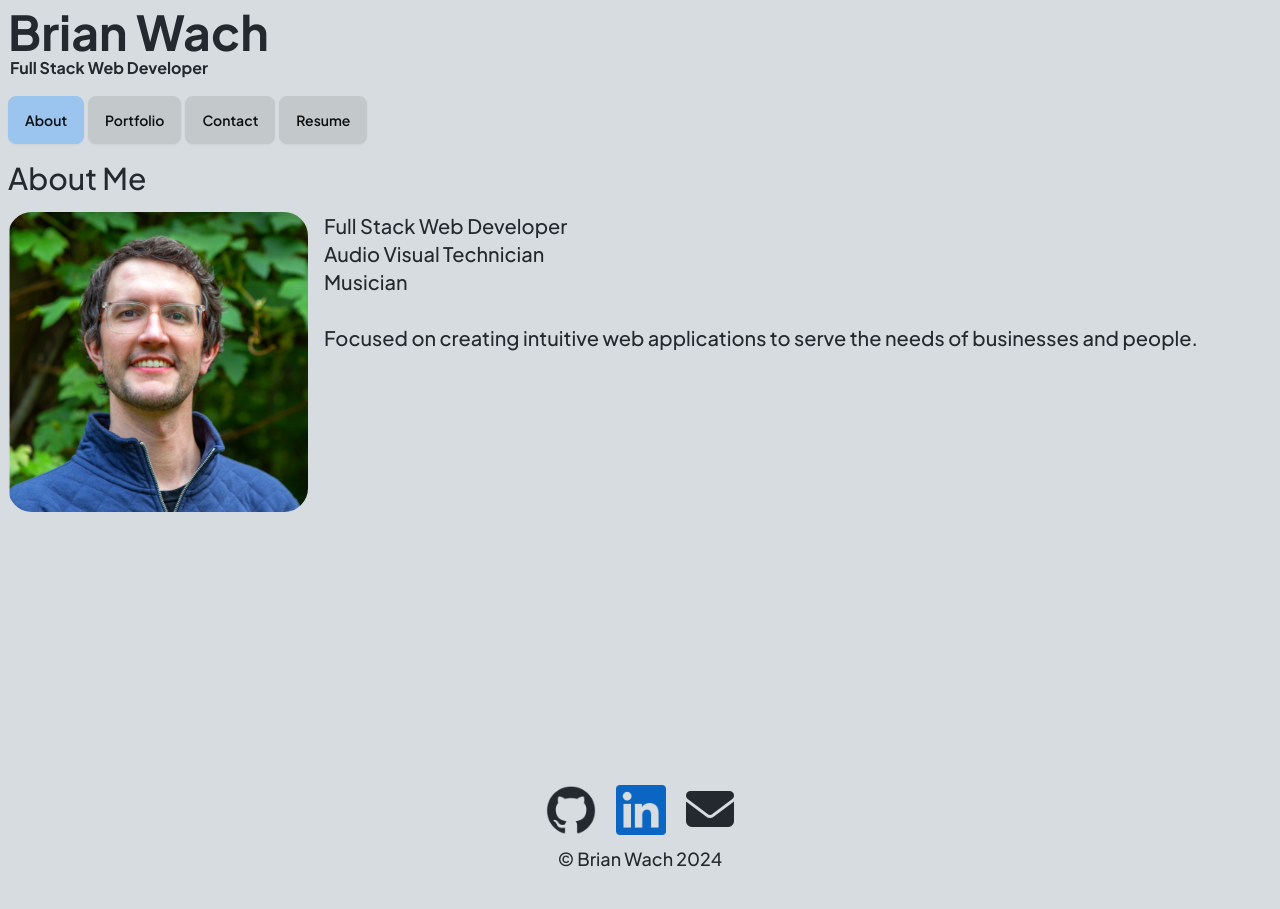
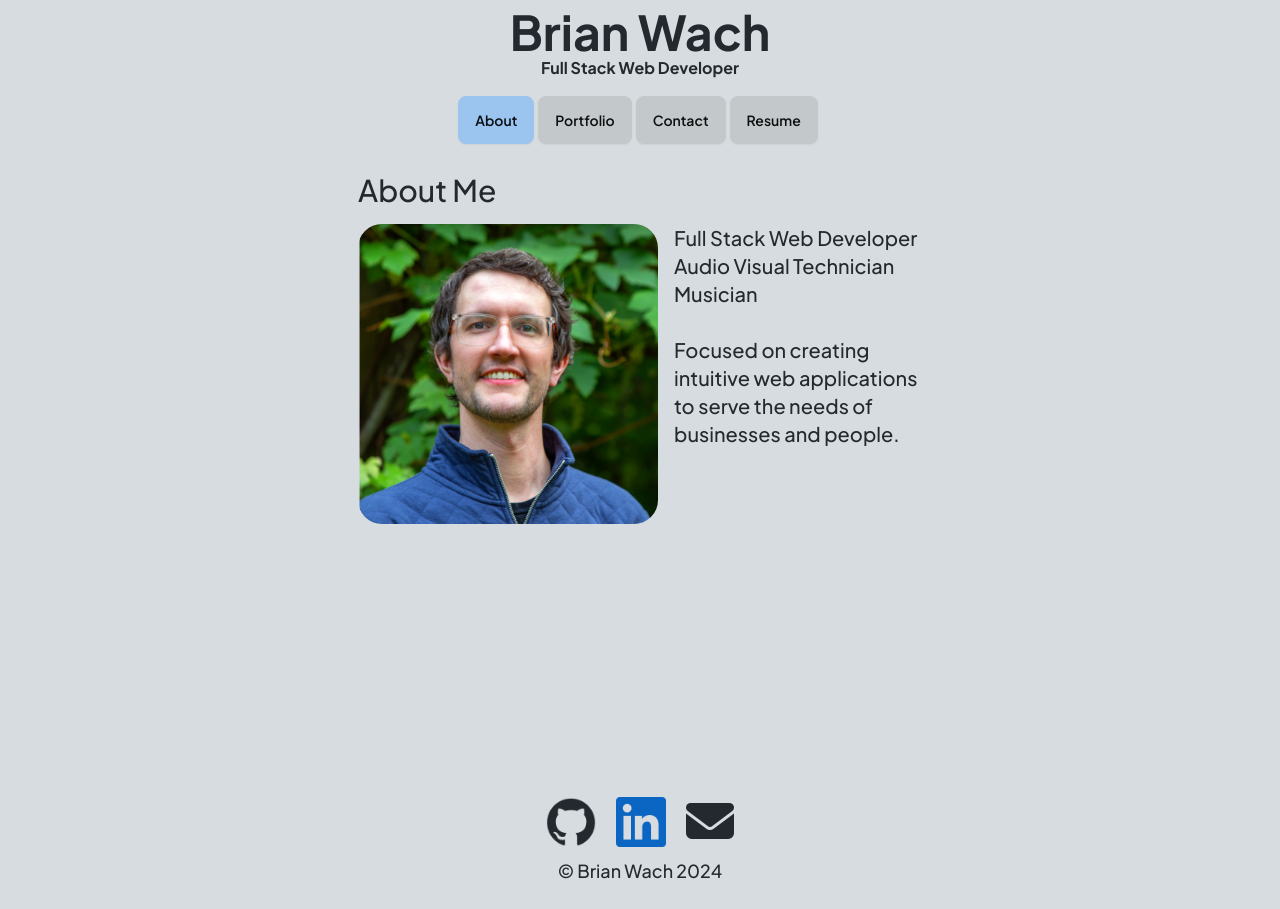
Before and after one commit to briandwach/portfolio-react, a React (Vite) app: page / in a window 1280 px wide. Built offline with nearby package versions, Linux system fonts and the light colour scheme.

Commit message:
8.31.24/Added responsiveness for larger screens to center content

```diff
--- a/src/App.jsx
+++ b/src/App.jsx
@@ -11,7 +11,7 @@ function App() {
   return (
     <div className="font-jakarta">
       <Header />
-      <main className='min-h-[575px]'>
+      <main className='min-h-[575px] mt-5 center:min-w-[580px] center:w-fit center:mx-auto'>
         <Outlet />
       </main>
       <Footer />
--- a/src/components/Header.jsx
+++ b/src/components/Header.jsx
@@ -4,13 +4,13 @@ import Navigation from './Navigation.jsx';
 
 function Header() {
     return (
-        <div>
-            <div className='m-2'>
-            <Link className='font-bold text-base-content desktop:hover:text-accent desktop:active:text-success inline-block' to='/'>
-            <h1 className='text-5xl w-fit'>Brian Wach</h1>
-            <h1 className='ml-[2px] w-fit'>Full Stack Web Developer</h1>
-             </Link>
-             </div>
+        <div className='center:w-fit center:mx-auto'>
+            <div className='m-2 center:w-fit center:mx-auto'>
+                <Link className='font-bold text-base-content desktop:hover:text-accent desktop:active:text-success inline-block' to='/'>
+                    <h1 className='text-5xl w-fit'>Brian Wach</h1>
+                    <h1 className='ml-[2px] w-fit center:mx-auto'>Full Stack Web Developer</h1>
+                </Link>
+            </div>
             <Navigation />
         </div>
     );
--- a/src/pages/About.jsx
+++ b/src/pages/About.jsx
@@ -1,8 +1,8 @@
 export default function About() {
   return (
-    <div>
+    <div className='center:max-w-[580px]'>
       <h1 className='text-3xl m-2'>About Me</h1>
-      <div className='desktop:flex flex-row'>
+      <div className='center:flex flex-row'>
         <img className='rounded-3xl w-3/4 h-3/4 max-w-[300px] m-2' src='/images/headshot.png' alt='Headshot of Brian Wach' />
         <div className='text-xl text-base-content m-2'>
           <ul>
--- a/src/pages/Portfolio.jsx
+++ b/src/pages/Portfolio.jsx
@@ -4,7 +4,7 @@ import Project from '../components/Project.jsx';
 export default function Portfolio() {
   return (
       <div>
-          <h1 className='text-3xl m-2'>Portfolio</h1>
+          <h1 className='text-3xl m-2 center:w-fit center:mx-auto'>Projects</h1>
           <div className='desktop:flex desktop:flex-wrap desktop:justify-center flex flex-wrap justify-center'>
               {projectData.map((project) => (
                   <Project
--- a/tailwind.config.js
+++ b/tailwind.config.js
@@ -6,7 +6,8 @@ export default {
   ],
   theme: {
     screens: {
-      'desktop': '1067px'
+      'desktop': '1067px',
+      'center': '580px'
     },
     extend: {
     },
```
